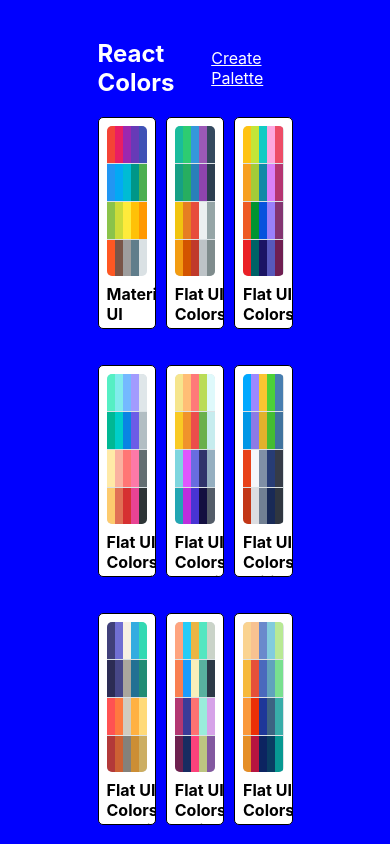
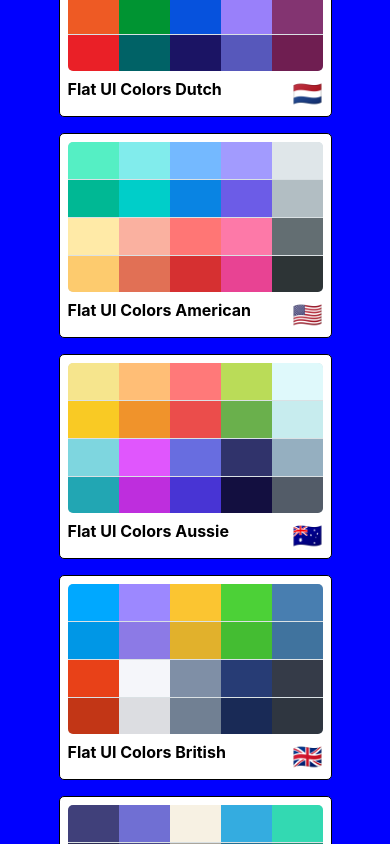
Before and after one commit to FirasKh1992/the-Massive-Color-Project, a React (Create React App) app: page / in a window 390 px wide. Shown: the top 844 px of the page. Built offline with nearby package versions, Linux system fonts and the light colour scheme; the HTML template or start-up script is replaced by a standard one.

Commit message:
make palette list responsive

```diff
--- a/src/styles/PaletteListStyles.js
+++ b/src/styles/PaletteListStyles.js
@@ -11,7 +11,14 @@
         display:"flex",
         alignItems:"flex-start",
         flexDirection:"column",
-        flexWrap:"wrap"
+        flexWrap:"wrap",
+        "@media (max-width: 1600px)": {
+            width: "80%",
+        },
+        "@media (max-width: 575.98px)": {
+            width: "70%",
+
+        },
 
 
     },
@@ -31,7 +38,18 @@
         width:"100%",
         display:"grid",
         gridTemplateColumns:"repeat(3,30%)",
-        gridGap:"5%"
+        gridGap:"2.5rem",
+        "@media (max-width: 767.98px)": {
+            gridTemplateColumns:"repeat(2,50%)",
+
+
+        },
+        "@media (max-width: 575.98px)": {
+            gridTemplateColumns:"repeat(1,100%)",
+            gridGap:"1rem"
+
+
+        },
 
     }
 }
```
